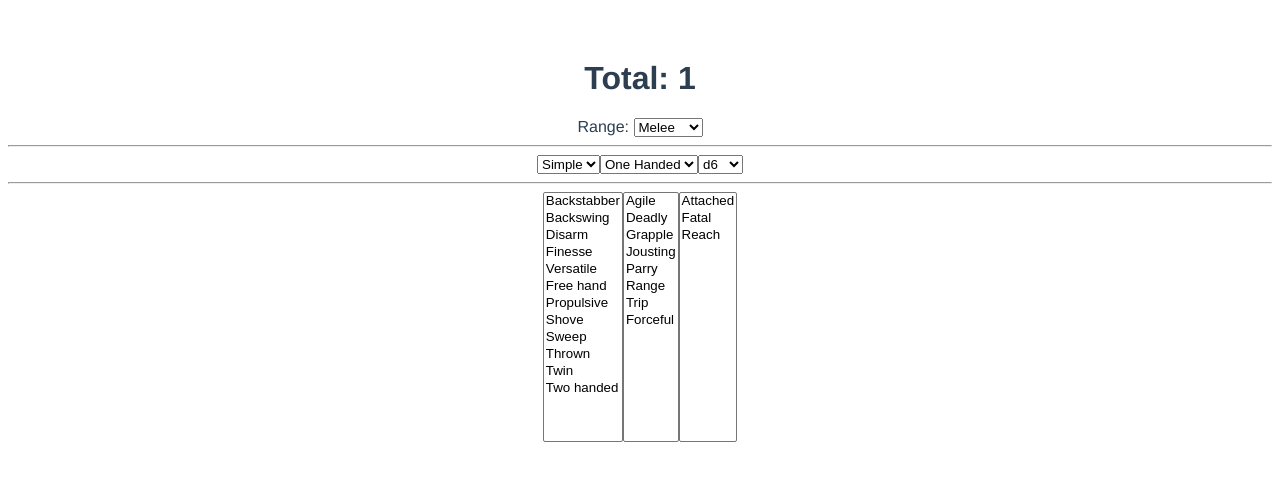
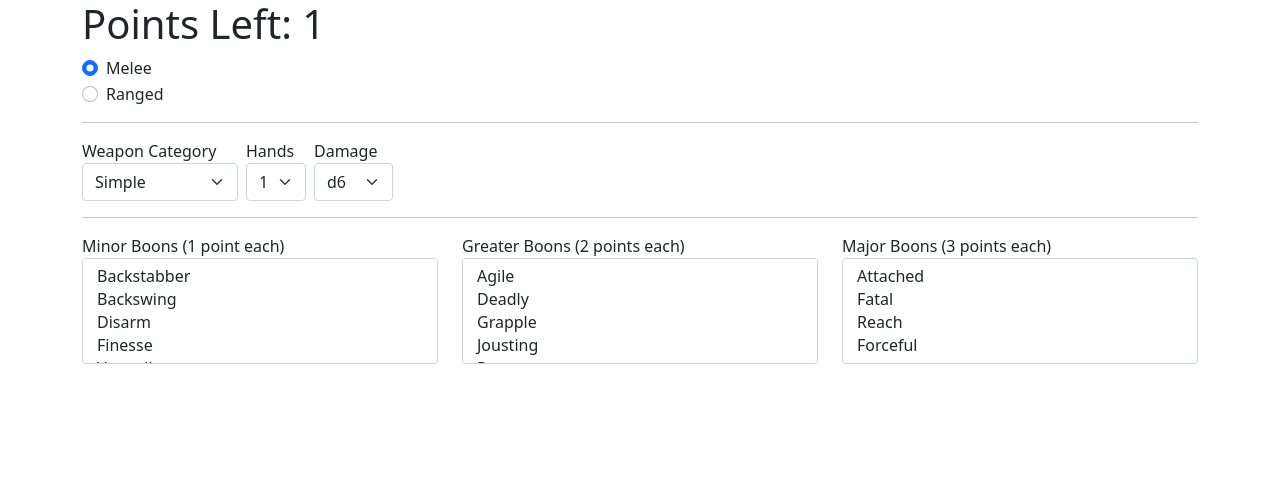
Before and after one commit to ikoolik/pf2-weapons, a Vue app: page / in a window 1280 px wide. Shown: the top 480 px of the page. Built offline with nearby package versions, Linux system fonts and the light colour scheme.

Commit message:
1+ hands and a touch of styling

```diff
--- a/public/index.html
+++ b/public/index.html
@@ -6,6 +6,7 @@
     <meta name="viewport" content="width=device-width,initial-scale=1.0">
     <link rel="icon" href="<%= BASE_URL %>favicon.ico">
     <title><%= htmlWebpackPlugin.options.title %></title>
+      <link href="https://cdn.jsdelivr.net/npm/bootstrap@5.0.1/dist/css/bootstrap.min.css" rel="stylesheet" integrity="sha384-+0n0xVW2eSR5OomGNYDnhzAbDsOXxcvSN1TPprVMTNDbiYZCxYbOOl7+AMvyTG2x" crossorigin="anonymous">
   </head>
   <body>
     <noscript>
--- a/src/App.vue
+++ b/src/App.vue
@@ -1,31 +1,41 @@
 <template>
-  <div id="app">
-    <h1>Total: {{ total }}</h1>
+  <div id="app" class="container">
+    <form>
+      <h1>Points Left: {{ total }}</h1>
 
-    <label>
-      Range:
-      <select v-model="range">
-        <option value="melee">Melee</option>
-        <option value="ranged">Ranged</option>
+      <div class="form-check">
+        <input v-model="range" class="form-check-input" type="radio" id="range-melee" value="melee">
+        <label class="form-check-label" for="range-melee">
+          Melee
+        </label>
+      </div>
+      <div class="form-check">
+        <input v-model="range" class="form-check-input" type="radio" id="range-ranged" value="ranged">
+        <label class="form-check-label" for="range-ranged">
+          Ranged
+        </label>
+      </div>
+
+      <hr>
+        <label class="me-2">
+          Weapon Category
+          <select class="form-select block" v-model="adjustements.category">
+            <option :value="0">Simple</option>
+            <option :value="3">Martial (+3)</option>
+            <option :value="5">Advanced (+5)</option>
           </select>
         </label>
-
-    <hr>
-    <label>
-      <select v-model="adjustements.category">
-        <option :value="0">Simple</option>
-        <option :value="3">Martial</option>
-        <option :value="5">Simple</option>
+        <label class="me-2">
+          Hands
+          <select class="form-select block" v-model="adjustements.hands">
+            <option :value="0">1</option>
+            <option v-if="!isMelee" :value="1">1+</option>
+            <option :value="6">2</option>
           </select>
         </label>
-    <label>
-      <select v-model="adjustements.hands">
-        <option :value="0">One Handed</option>
-        <option :value="6">Two Handed</option>
-      </select>
-    </label>
-    <label>
-      <select v-model="adjustements.die">
+        <label class="me-2">
+          Damage
+          <select class="form-select" v-model="adjustements.die">
             <option :value="3">d4</option>
             <option :value="0">d6</option>
             <option :value="-3">d8</option>
@@ -33,22 +43,26 @@
             <option :value="-9">d12</option>
           </select>
         </label>
-    <label v-if="!isMelee">
-      <select v-model="adjustements.reload">
+        <label v-if="!isMelee" class="me-2">
+          Reload
+          <select class="form-select" v-model="adjustements.reload">
             <option :value="0">Reload 0</option>
             <option :value="3">Reload 1</option>
             <option :value="6">Reload 2</option>
           </select>
         </label>
-    <label v-if="!isMelee">
-      <select v-model="adjustements.volley">
+        <label v-if="!isMelee" class="me-2">
+          Volley
+          <select class="form-select" v-model="adjustements.volley">
             <option :value="0">No Volley</option>
             <option :value="3">Volley 30ft</option>
           </select>
         </label>
-
       <hr>
-    <select v-model="boons.minor" multiple style="height:250px">
+      <div class="row">
+        <div class="col">
+          Minor Boons (1 point each)
+          <select class="form-select" v-model="boons.minor" multiple>
             <option value="Backstabber">Backstabber</option>
             <option value="Backswing">Backswing</option>
             <option value="Disarm ">Disarm </option>
@@ -62,21 +76,29 @@
             <option value="Twin">Twin</option>
             <option value="Two handed">Two handed</option>
           </select>
-    <select v-model="boons.greater" multiple style="height:250px">
+        </div>
+        <div class="col">
+          Greater Boons (2 points each)
+          <select class="form-select" v-model="boons.greater" multiple>
             <option value="Agile">Agile</option>
             <option value="Deadly">Deadly</option>
             <option value="Grapple">Grapple</option>
             <option value="Jousting">Jousting</option>
             <option value="Parry">Parry</option>
-      <option value="Range">Range</option>
             <option value="Trip">Trip</option>
-      <option value="Forceful">Forceful</option>
           </select>
-    <select v-model="boons.major" multiple style="height:250px">
+        </div>
+        <div class="col">
+          Major Boons (3 points each)
+          <select class="form-select" v-model="boons.major" multiple>
             <option value="Attached">Attached</option>
             <option value="Fatal">Fatal</option>
             <option value="Reach">Reach</option>
+            <option value="Forceful">Forceful</option>
           </select>
+        </div>
+      </div>
+    </form>
   </div>
 </template>
 
@@ -106,7 +128,7 @@ export default {
     total () {
       let value = 1 + this.adjustements.category + this.adjustements.die + this.adjustements.hands
       if(!this.isMelee) {
-        value =  value + this.adjustements.reload - 2 + this.adjustements.volley
+        value =  value - 3 + this.adjustements.reload + this.adjustements.volley
       }
       value = value - this.boons.minor.length - this.boons.greater.length * 2 - this.boons.major.length * 3
       return value
@@ -115,14 +137,3 @@ export default {
   name: 'App',
 }
 </script>
-
-<style>
-#app {
-  font-family: Avenir, Helvetica, Arial, sans-serif;
-  -webkit-font-smoothing: antialiased;
-  -moz-osx-font-smoothing: grayscale;
-  text-align: center;
-  color: #2c3e50;
-  margin-top: 60px;
-}
-</style>
```
Lines whose indentation alone changed are shown as unchanged.
